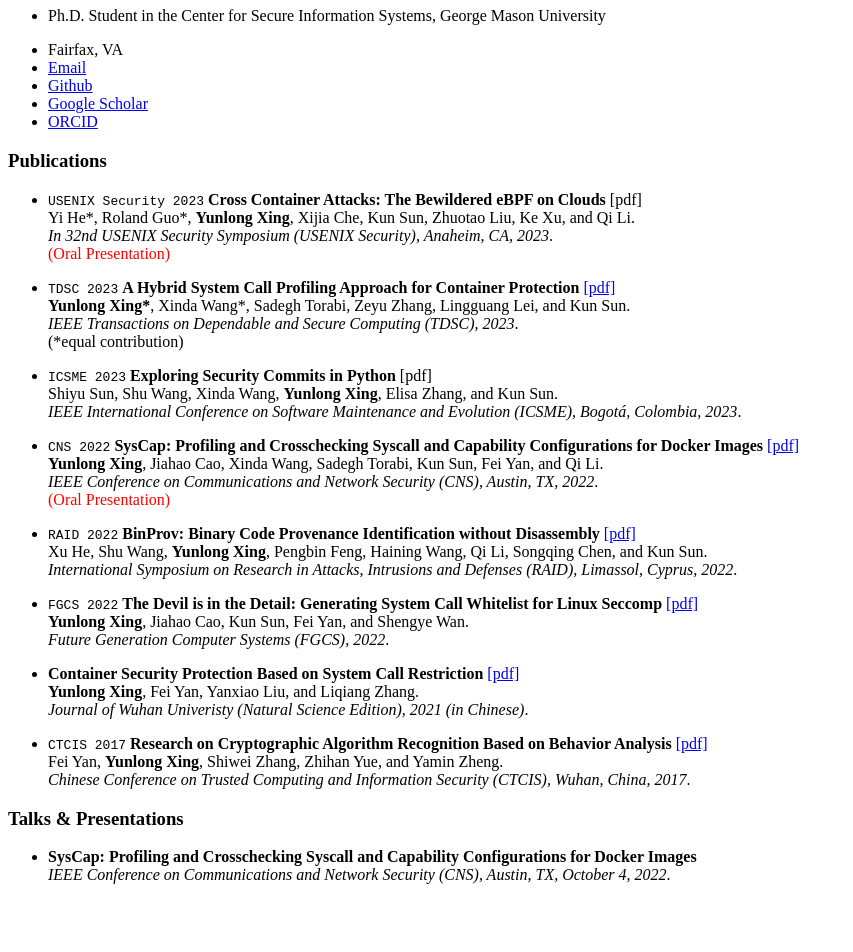
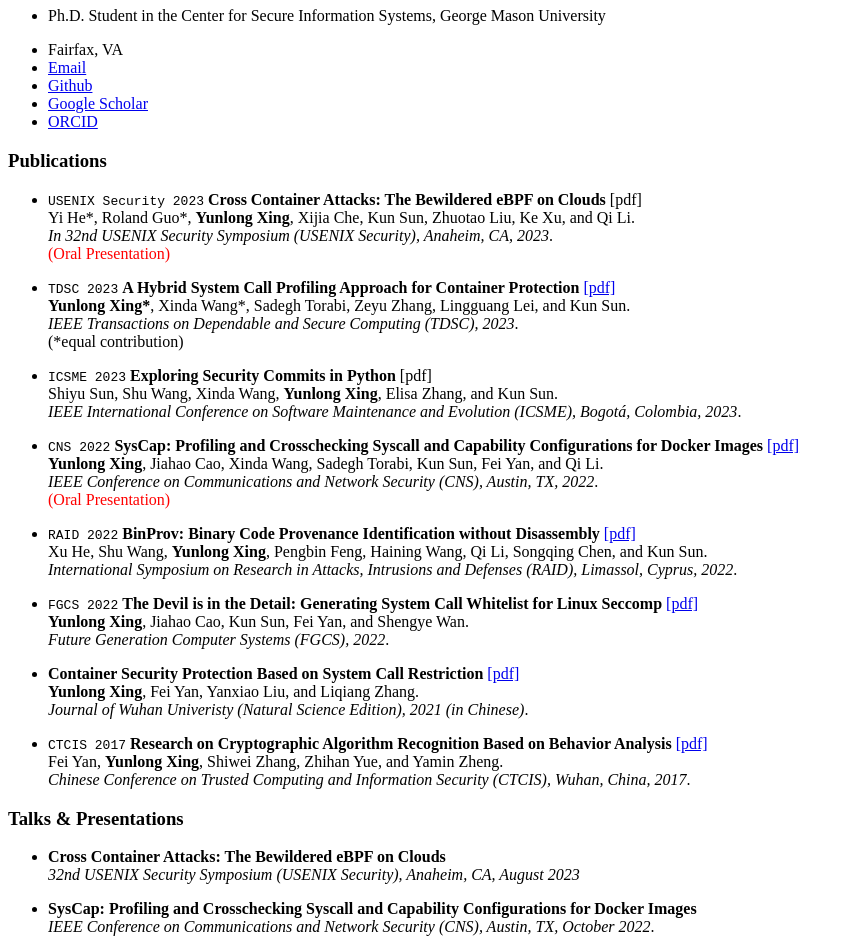
Before and after one commit to YunlongXing/yunlongxing.github.io, a Jekyll site: the page built from _pages/includes/pub.md, in a window 1280 px wide. Shown: the part 504-1456 px from the top of the page, without its empty margins (0-853 px from the left). Built offline with Jekyll 4.4.1, drawn with Linux system fonts in a browser that asks for light colours; our own code applies the rules of GitHub Pages for plain Markdown files; before the commit the page ends 1404 px from its top, so only the background shows below that.

Commit message:
Update pub.md

```diff
--- a/_pages/includes/pub.md
+++ b/_pages/includes/pub.md
@@ -37,7 +37,8 @@ Fei Yan, **Yunlong Xing**, Shiwei Zhang, Zhihan Yue, and Yamin Zheng.<br>
 
 
 # Talks & Presentations
-
+- **Cross Container Attacks: The Bewildered eBPF on Clouds**<br>
+*32nd USENIX Security Symposium (USENIX Security), Anaheim, CA, August 2023*
 
 - **SysCap: Profiling and Crosschecking Syscall and Capability Configurations for Docker Images**<br>
-*IEEE Conference on Communications and Network Security (CNS), Austin, TX, October 4, 2022*.
+*IEEE Conference on Communications and Network Security (CNS), Austin, TX, October 2022*.
```
